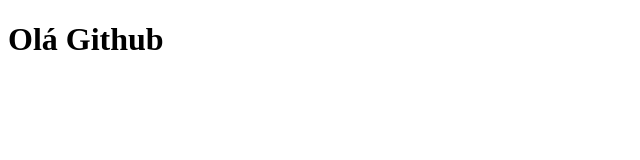
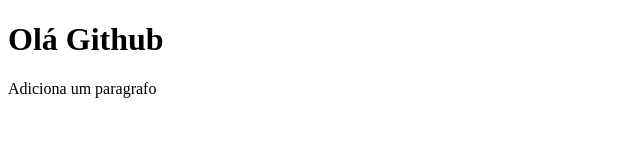
Before and after one commit to justohavefun/ola-github, a plain HTML site: page index.html in a window 1280 px wide. Shown: the whole page, without its empty margins (0-640 px from the left). Drawn offline with Linux system fonts and the light colour scheme.

Commit message:
Adiciona a tag p

```diff
--- a/index.html
+++ b/index.html
@@ -8,5 +8,6 @@
 </head>
 <body>
    <h1>Olá Github</h1>
+   <p>Adiciona um paragrafo</p>
 </body>
 </html>
```
